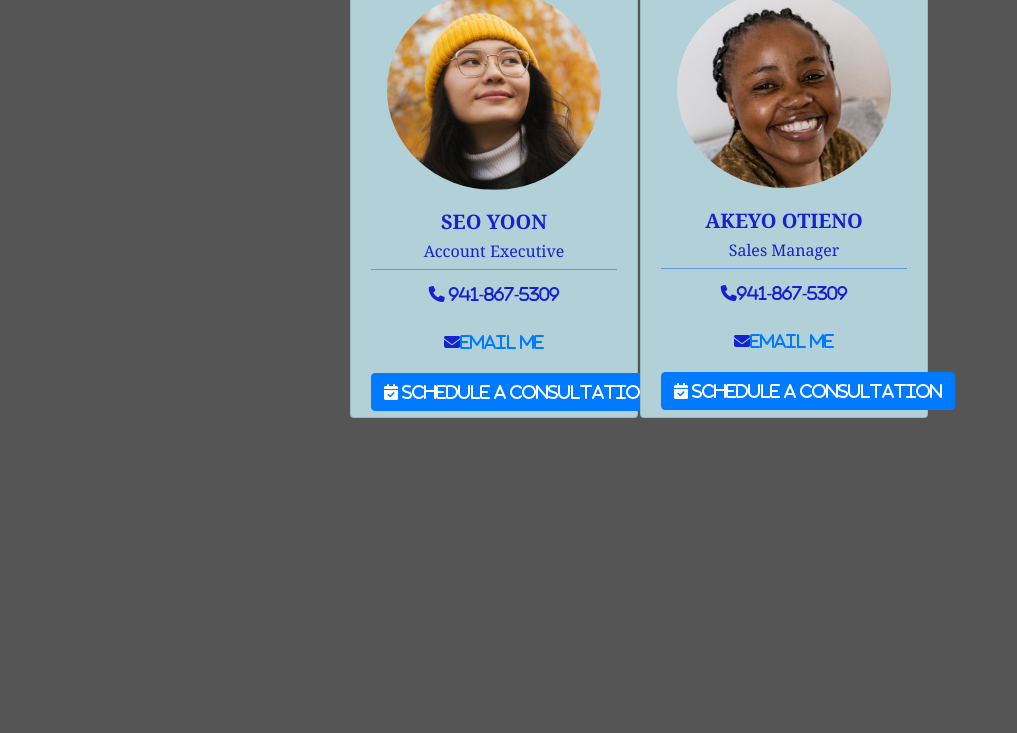
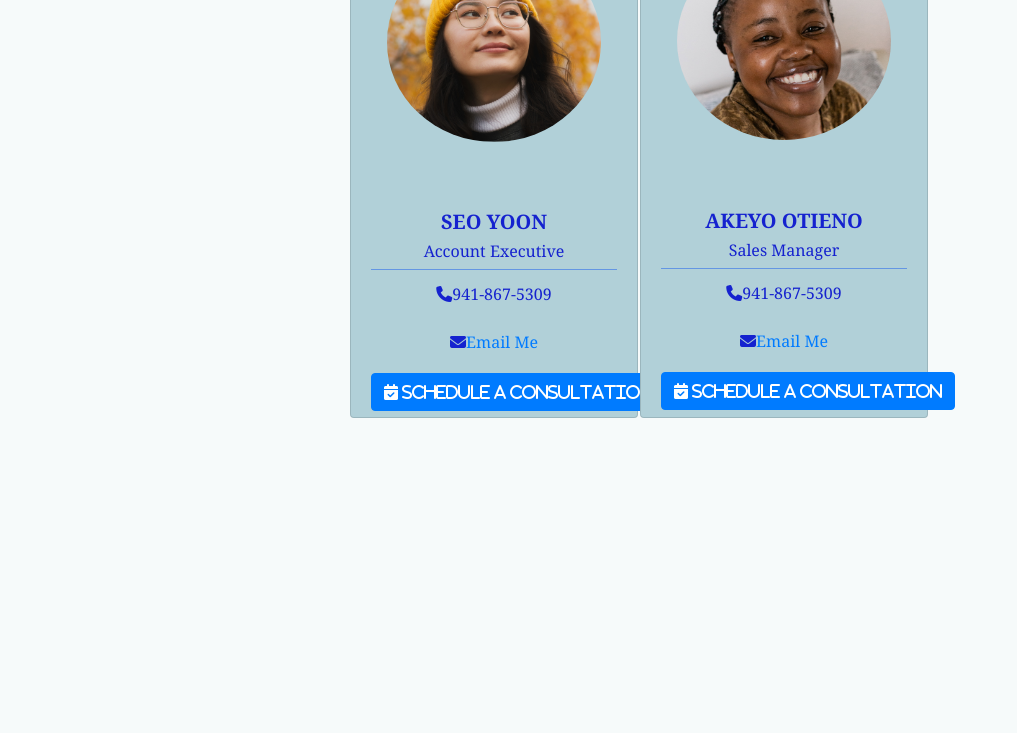
Before and after one commit to JCON3DEV/card-practice, a website: page index.html in a window 1280 px wide. Shown: the part 67-800 px from the top of the page, without its empty margins (0-1017 px from the left). Drawn offline with nearby package versions, Linux system fonts and the light colour scheme.

Commit message:
imgs are circled and relative positions. needs tidying and animations added.

```diff
--- a/index.html
+++ b/index.html
@@ -35,9 +35,9 @@
         <!-- <p class="card-text">Some quick example text to build on the card title and make up the bulk of the card's content.
         </p> -->
         <div class="staff-details">
-          <i class="fas fa-phone" fa-lg>  941-867-5309</i>
+          <span><i class="fas fa-phone" fa-lg></i>941-867-5309</span>
           </br>
-          <i class="fas fa-envelope"><a href="">Email Me</a></i>
+          <span><i class="fas fa-envelope"></i><a href="">Email Me</a></span>
           <a href="#" class="btn btn-primary"><i class="fas fa-calendar-check"> Schedule a Consultation</i></a>
         </div>
       </div>
@@ -54,9 +54,9 @@
         <!-- <p class="card-text">Some quick example text to build on the card title and make up the bulk of the card's content.
               </p> -->
         <div class="staff-details">
-          <i class="fas fa-phone" fa-lg>941-867-5309</i>
+          <span><i class="fas fa-phone" fa-lg></i>941-867-5309</span>
           </br>
-          <i class="fas fa-envelope"><a href="">Email Me</a></i>
+          <span><i class="fas fa-envelope"></i><a href="">Email Me</a></span>
           <a href="#" class="btn btn-primary"><i class="fas fa-calendar-check"> Schedule a Consultation</i></a>
         </div>
       </div>
--- a/styles.css
+++ b/styles.css
@@ -1,6 +1,6 @@
 body {
   font-family: Georgia, 'Times New Roman', Times, serif;
-  background-color: #555555;
+  background-color: #f6fafa;
   color: rgba(16, 29, 207, 0.972);
 
 }
@@ -30,6 +30,9 @@ body {
 } */
 .card-img-top {
   width:75%;
+  position: relative;
+  top: -3em;
+  z-index: 99;
 }
 
 .staff-name {
```
